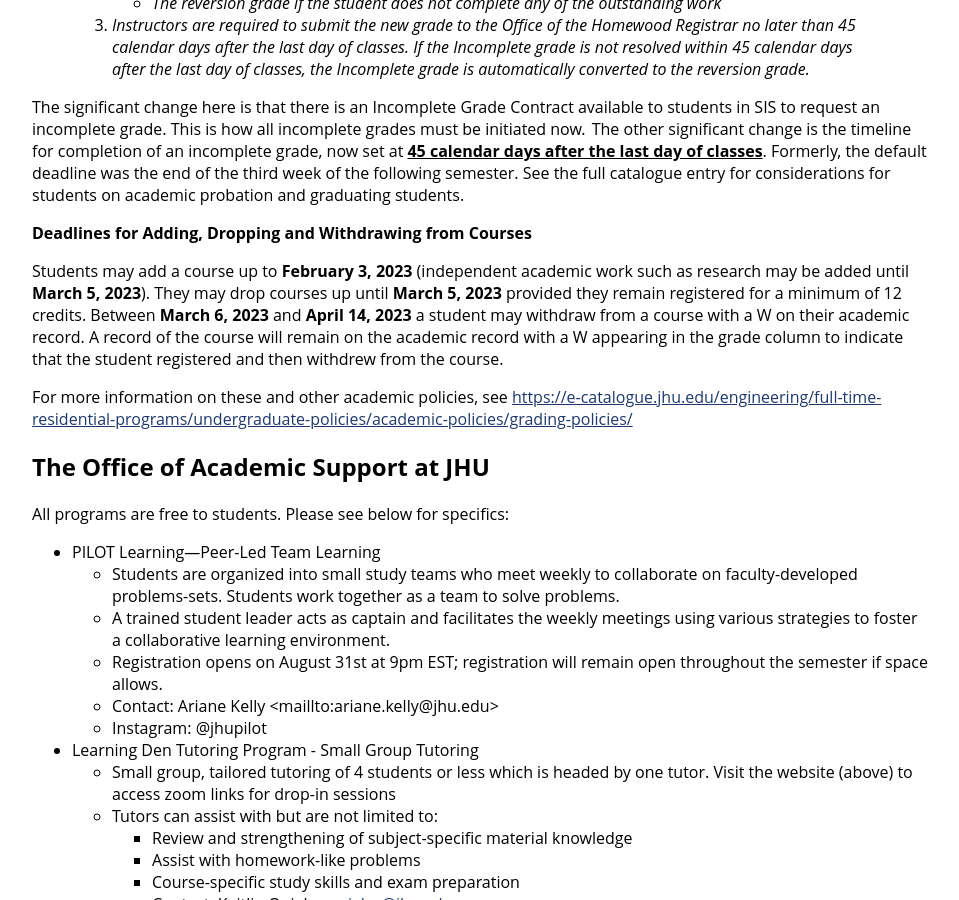
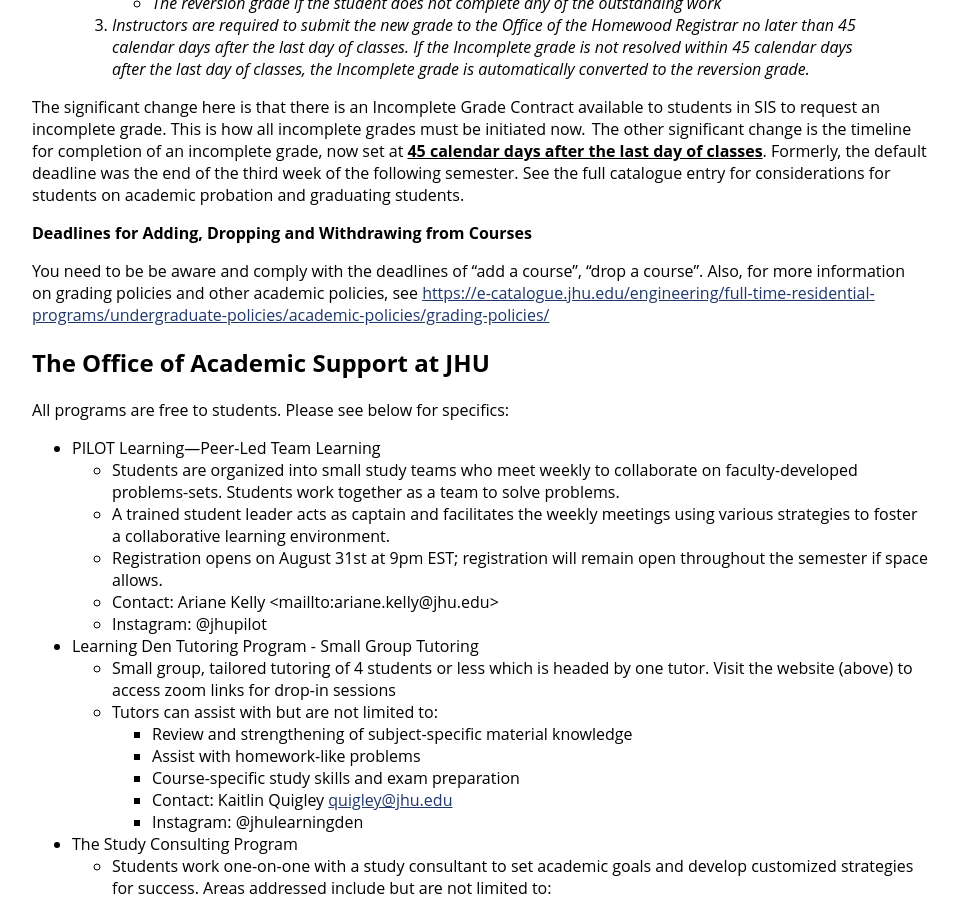
Before and after one commit to jhu-ip/cs220-f23, a Jekyll site: the page built from syllabus.md, in a window 1280 px wide and 900 px high, scrolled down 8103 px. Shown: the whole window, without its empty margins (160-1119 px from the left). Built offline with Jekyll 4.4.1, drawn with Linux system fonts in a browser that asks for light colours.

Commit message:
updated syllabus; removed add/drop etc. deadlines

```diff
--- a/syllabus.md
+++ b/syllabus.md
@@ -516,17 +516,7 @@ for students on academic probation and graduating students.
 
 **Deadlines for Adding, Dropping and Withdrawing from Courses**
 
-Students may add a course up to **February 3, 2023** (independent academic
-work such as research may be added until **March 5, 2023**). They may
-drop courses up until **March 5, 2023** provided they remain registered
-for a minimum of 12 credits. Between **March 6, 2023** and **April 14,
-2023** a student may withdraw from a course with a W on their academic
-record. A record of the course will remain on the academic record with a
-W appearing in the grade column to indicate that the student registered
-and then withdrew from the course.
-
-For more information on these and other academic policies, see
-<https://e-catalogue.jhu.edu/engineering/full-time-residential-programs/undergraduate-policies/academic-policies/grading-policies/>
+You need to be be aware and comply with the deadlines of "add a course", "drop a course". Also, for more information on grading policies and other academic policies, see <https://e-catalogue.jhu.edu/engineering/full-time-residential-programs/undergraduate-policies/academic-policies/grading-policies/>
 
 ## The Office of Academic Support at JHU
 
```
